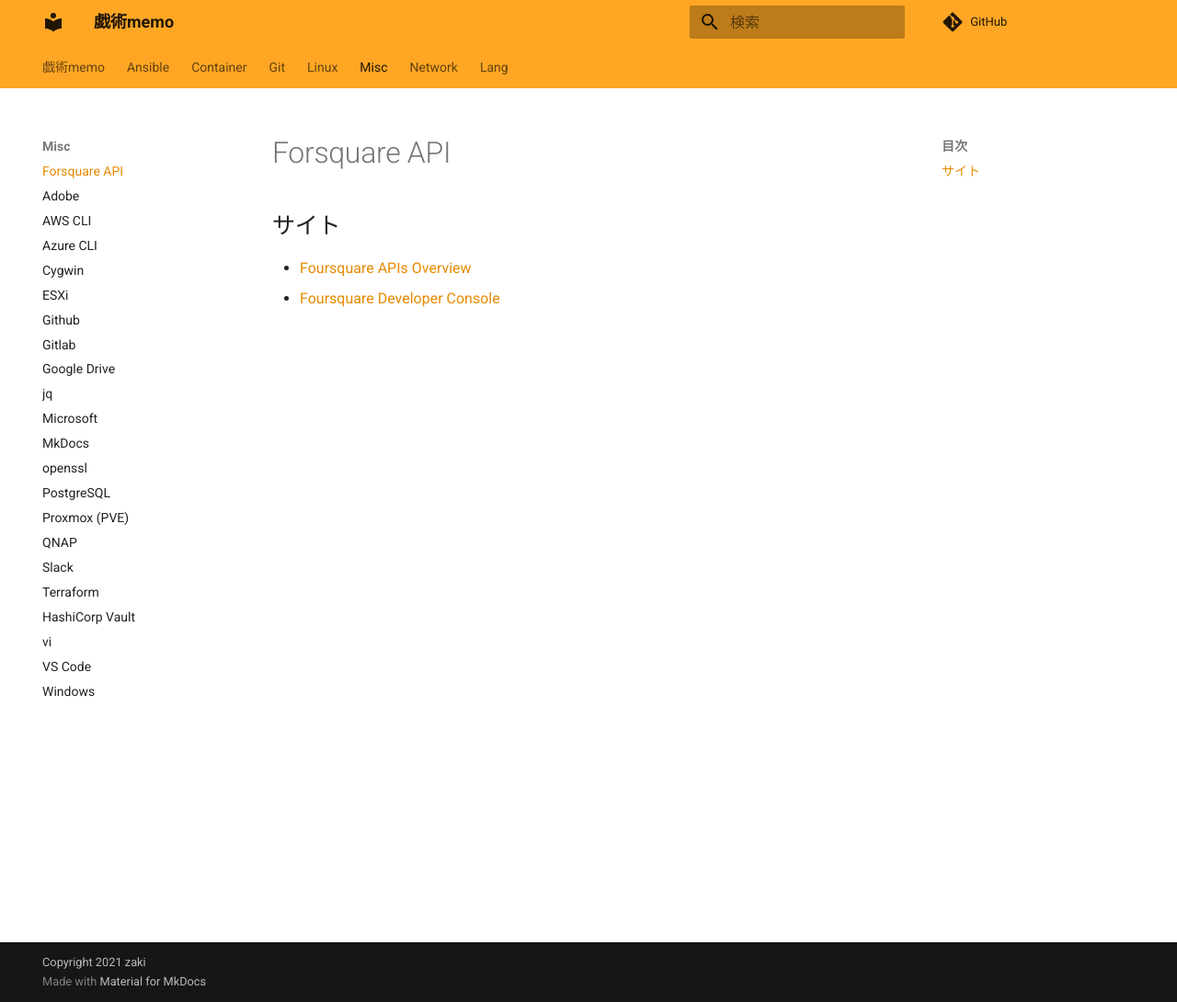
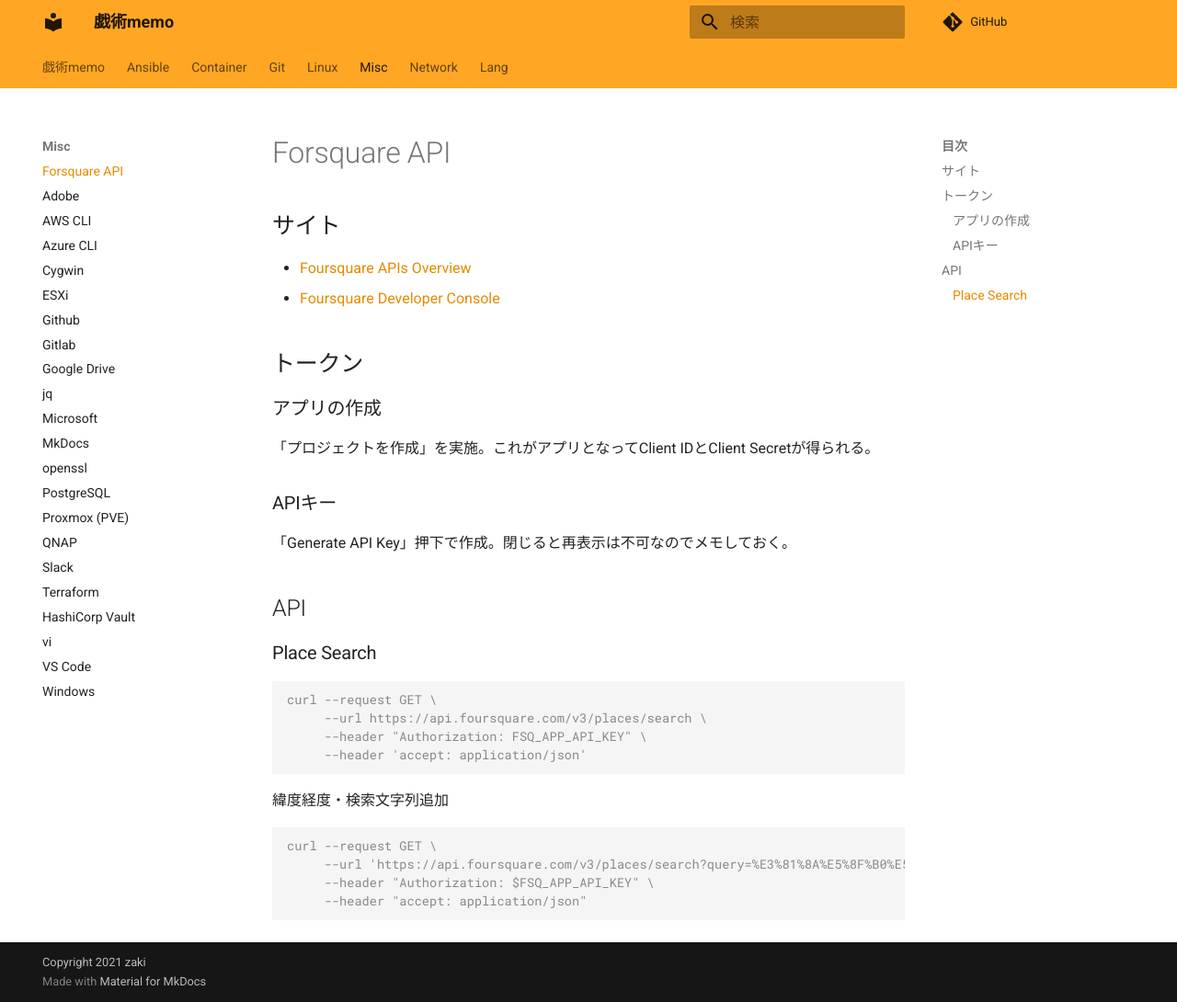
Before and after one commit to zaki-lknr/docs, an MkDocs documentation site: the page built from docs/Misc/4sq.md, in a window 1280 px wide and 1090 px high. Shown: the whole window at 92% size. Built offline with MkDocs 1.6.1 and Material for MkDocs 9.7.7, drawn with Linux system fonts in a browser that asks for light colours; comment, search, counter and statistics services are not loaded.

Commit message:
add: misc/4sq: place search api

````diff
--- a/docs/Misc/4sq.md
+++ b/docs/Misc/4sq.md
@@ -4,3 +4,33 @@
 
 - [Foursquare APIs Overview](https://docs.foursquare.com/developer/reference/foursquare-apis-overview)
 - [Foursquare Developer Console](https://ja.foursquare.com/developers/home)
+
+## トークン
+
+### アプリの作成
+
+「プロジェクトを作成」を実施。これがアプリとなってClient IDとClient Secretが得られる。
+
+### APIキー
+
+「Generate API Key」押下で作成。閉じると再表示は不可なのでメモしておく。
+
+## API
+
+### Place Search
+
+```console
+curl --request GET \
+     --url https://api.foursquare.com/v3/places/search \
+     --header "Authorization: FSQ_APP_API_KEY" \
+     --header 'accept: application/json'
+```
+
+緯度経度・検索文字列追加
+
+```console
+curl --request GET \
+     --url 'https://api.foursquare.com/v3/places/search?query=%E3%81%8A%E5%8F%B0%E5%A0%B4&ll=35.6325714%2C139.7738516' \
+     --header "Authorization: $FSQ_APP_API_KEY" \
+     --header "accept: application/json"
+```
````
